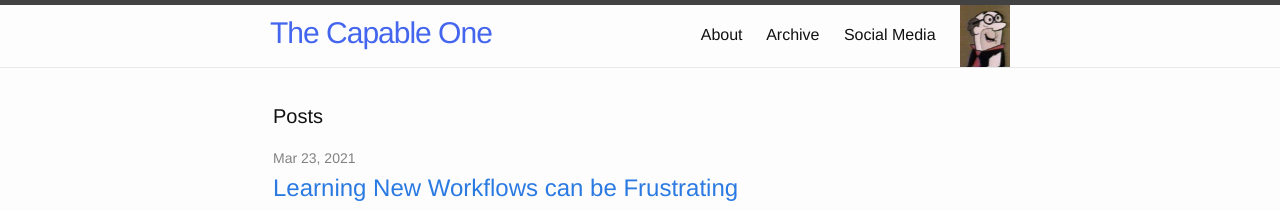
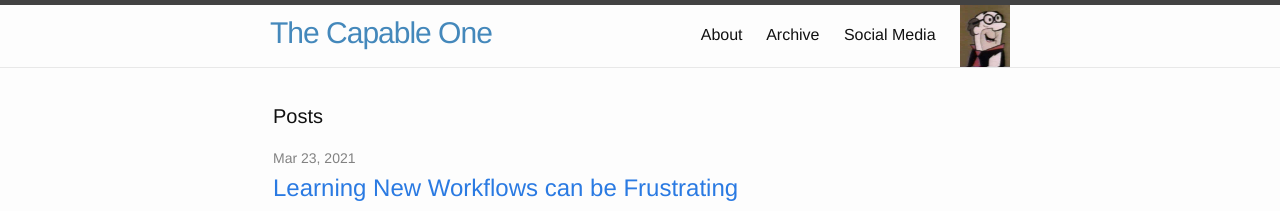
Before and after one commit to jkenton/CapableOne, a Jekyll site: the page built from index.html, in a window 1280 px wide. Shown: the top 211 px of the page. Built offline with Jekyll 4.4.1, drawn with Linux system fonts in a browser that asks for light colours.

Commit message:
site.title color 4488bb

```diff
--- a/_sass/_layout.scss
+++ b/_sass/_layout.scss
@@ -17,11 +17,11 @@
     letter-spacing: -1px;
     margin-bottom: 0;
     float: left;
-    color: #4466ee;
+    color: #4488bb;
 
     &,
     &:visited {
-        color: #4466ee;
+        color: #4488bb;
     }
 }
 
```
